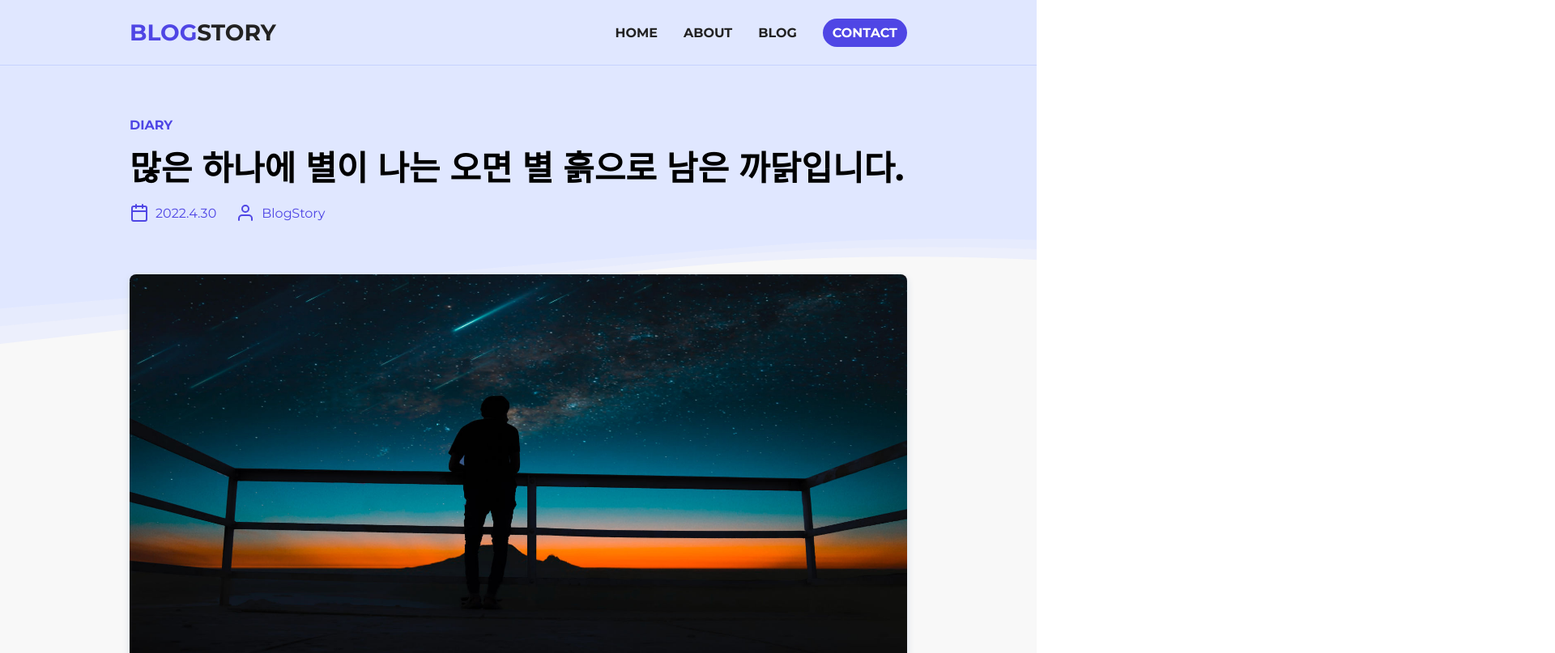
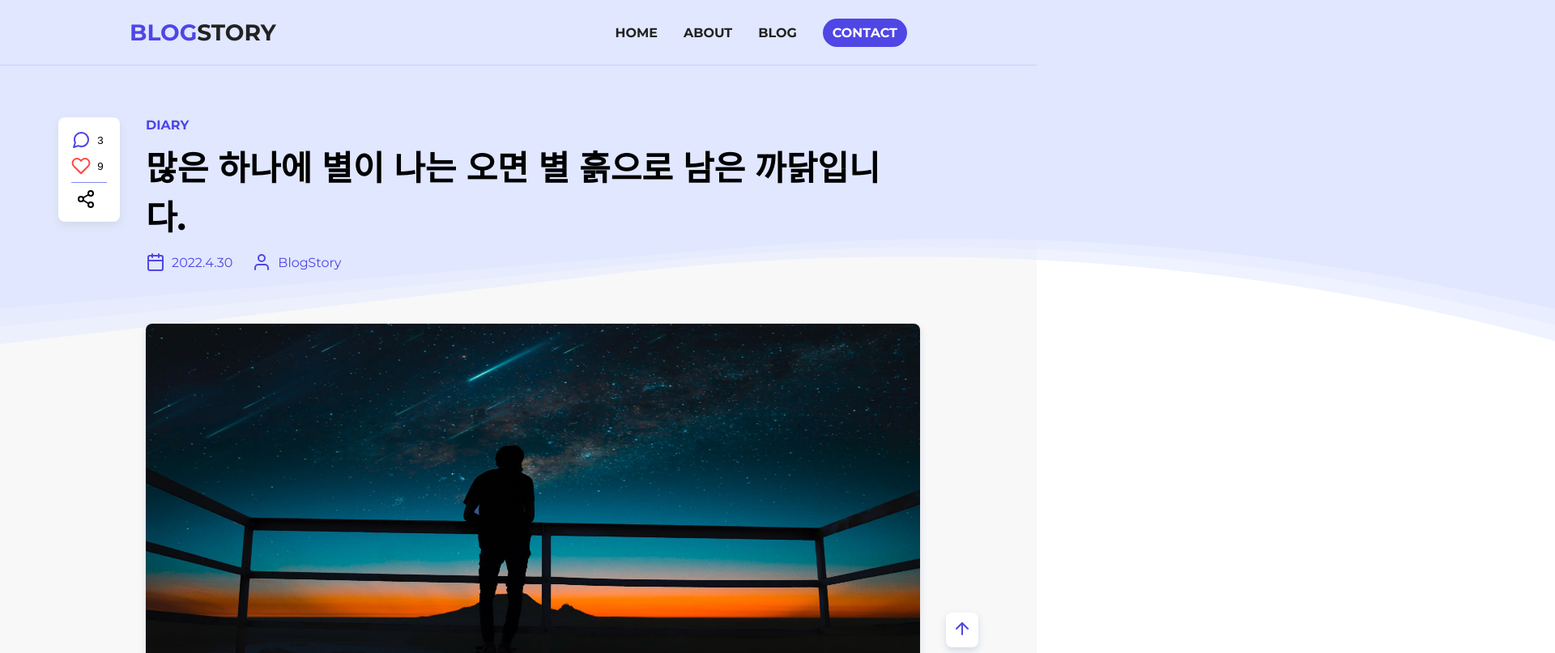
Before and after one commit to illustudio/design-to-code_blog, a website: page index.html in a window 1280 px wide. Shown: the top 807 px of the page at 81% size, 1920 px wide, since content can reach past the window. Drawn offline with nearby package versions, Linux system fonts and the light colour scheme; a web font is replaced by a local one.

Commit message:
사이드바

```diff
--- a/index.html
+++ b/index.html
@@ -46,6 +46,7 @@
         <main class="post">
             <div class="container">
                 <!-- 헤더영역 -->
+                <div class="content">
                     <header class="post-header">
                         <span class="post-header__category">diary</span>
                         <h2 class="post-header__title">많은 하나에 별이 나는 오면 별 흙으로 남은 까닭입니다.</h2>
@@ -223,7 +224,27 @@
                         </div>
                     </article>
                 </div>
+                <aside class="floating left">
+                    <div class="buttons">
+                        <button class="button">
+                            <i data-feather="message-circle"></i>
+                            3
+                        </button>
+                        <button class="button">
+                            <i data-feather="heart"></i>
+                            9
+                        </button>
+                        <button class="button">
+                            <i data-feather="share-2"></i>
+                        </button>
+                    </div>
+                </aside>
+                <button class="floating right">
+                    <i data-feather="arrow-up"></i>
+                </button>
+            </div>
         </main>
+
         <footer class="footer">
             <p class="site__information">
                 ⓒ2022 BlogStory - All right Reserved.
--- a/style.css
+++ b/style.css
@@ -13,8 +13,8 @@ html, body {
   z-index: 0;
   width: 100%;
   height: 100%;
-  overflow: hidden;
 }
+
 .site__container::before{
   position:absolute;
   content: '';
@@ -35,7 +35,7 @@ html, body {
   content: '';
   width: 100vw;
   min-width: 1920px;
-  height: 100vh;
+  height: 100%;
   max-height: 100%;
   min-height: 230px;
   background-image: url('./src/background.png');
@@ -43,7 +43,7 @@ html, body {
   background-size: contain;
   background-position:center top;
   transform: rotate(180deg);
-  bottom:-130px;
+  bottom:0px;
   left:0;
   z-index: -2;
 }
@@ -99,11 +99,17 @@ html, body {
 /* post 영역 */
 .post{
   width: 100%;
+
+  display: flex;
+  justify-content: center;
 }
 .post .container{
+  display: flex;
+}
+.post .container .content{
   width: 960px;
-  margin-left: auto;
-  margin-right: auto;
+  flex-grow:999;
+  display: block;
 }
 .post-header{
   margin-bottom: 64px;
@@ -358,6 +364,10 @@ html, body {
   display: flex;
   gap: 32px;
 }
+.recommended .post__container > .post {
+  flex-flow: column;
+  height: 100%;
+}
 .recommended .post .post__image{
   overflow: hidden;
   height: 150px;
@@ -383,15 +393,70 @@ html, body {
   font-size: 16px;
   line-height: 150%;
 }
+
+/* 사이드바 */
+
+.floating.left{
+  position: sticky;
+  top:32px;
+  padding: 16px;
+  background-color: white;
+  border-radius: 8px;
+  filter: drop-shadow(0px 4px 4px #d2dae5);
+  order: -1;
+  margin-right:32px;
+  flex-grow:1;
+  flex-basis: 76px;
+  align-self: start;
+}
+.floating.left .buttons{
+  display: flex;
+  flex-flow: column;
+  gap:8px;
+  max-height: calc(100vh - 100px)
+}
+
+.floating button{
+  border:0;
+  background-color: transparent;
+  display: flex;
+  align-items: center;
+}
+.floating.left .buttons .feather-message-circle {
+  color:#4f46e5;
+}
+.floating.left .buttons .feather-heart {
+  color: #ff4545;
+}
+.floating.left .buttons button:last-child{
+  border-top: 1px solid #818cf8;
+  padding-top:8px;
+  justify-content: center;
+}
+.floating.right{
+  position:sticky;
+  bottom:0;
+  align-self: end;
+  margin-left: 32px;
+  background-color:white;
+  padding: 8px;
+  border:0;
+  border-radius: 8px;
+  color:#4f46e5;
+  filter: drop-shadow(0px 4px 4px #d2dae5);
+}
+.floating.right .feather{
+  margin-right:0;
+}
 /* 사이트 푸터 */
 .footer{
   display: flex;
   justify-content: center;
   align-items: center;
-  padding-top:64px;
+  padding-top:96px;
   padding-left:0;
   padding-right:0;
-  padding-bottom: 64px;
+  padding-bottom: 96px;
 }
 .footer .site__information{
   font-size: 18px;
```
Lines whose indentation alone changed are shown as unchanged.
